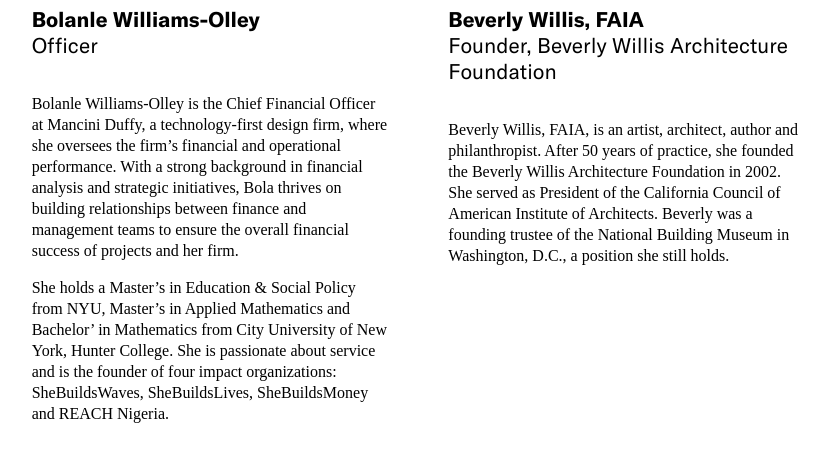
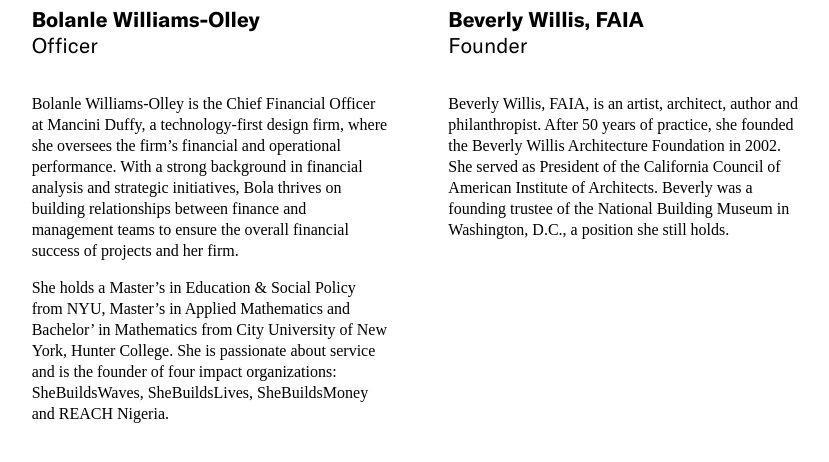
Before and after one commit to jengalas/bwaf-bbw, a Jekyll site: the page built from about/boardandstaff.md, in a window 1280 px wide and 900 px high, scrolled down 10194 px, cut to the strip 228-724 px from the top of the window. Shown: the top 462 px of the strip, without its empty margins (445-1274 px from the left). Built offline with Jekyll 4.4.1, drawn with Linux system fonts in a browser that asks for light colours; some web fonts are replaced.

Commit message:
Update from Forestry.io Aislinn McNamara updated about/boardandstaff.md

```diff
--- a/about/boardandstaff.md
+++ b/about/boardandstaff.md
@@ -297,7 +297,7 @@ page_blocks:
       in 2002. She served as President of the California Council of American Institute
       of Architects. Beverly was a founding trustee of the National Building Museum
       in Washington, D.C., a position she still holds.
-    title_role: Founder, Beverly Willis Architecture Foundation
+    title_role: Founder
   - title: Phoebe Yee, AIA
     title_role: Senior Vice President, Design for Related California
     image: "/v1618329168/Yee-722x349_dsjmio.jpg"
```
